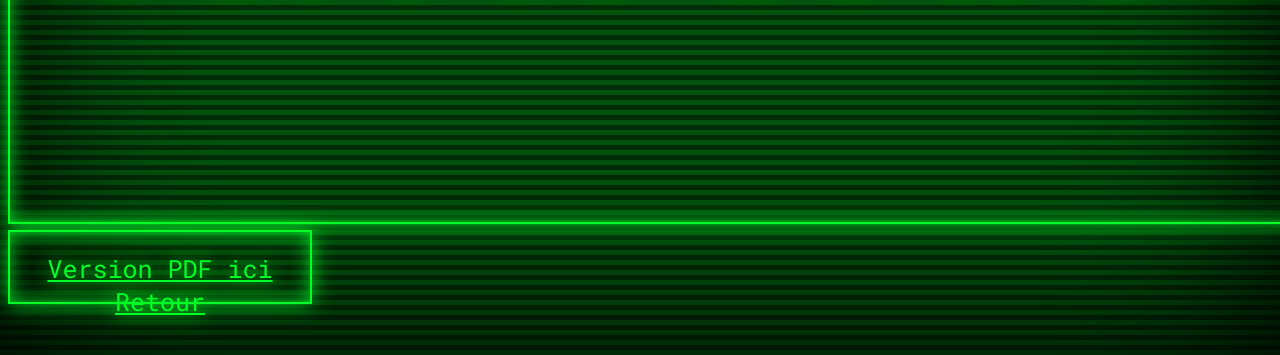
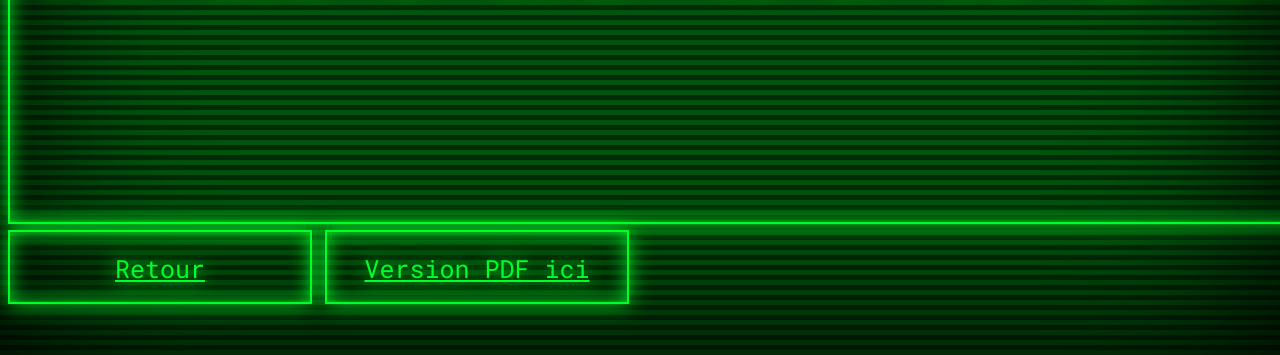
Before and after one commit to adrienchanove/abondance, a PHP site: page /?p=admin in a window 1280 px wide; the page is wider, and only the part inside the window is pictured. Shown: the part 445-800 px from the top of that part. Run offline with PHP 8.4, Linux system fonts and the light colour scheme; the visitor is signed in with stand-in values (Sample User, id 1); data comes from the database, SQL or seed files in the repository; data that the repository does not hold is empty.

Commit message:
V0.7.3
ajout audio booting + bouton retour admin

```diff
--- a/CSS/admin.css
+++ b/CSS/admin.css
@@ -176,7 +176,7 @@ table
 	border: solid 2px #00FF29;
 }
 
-#PDFButton
+#PDFButton, #retour
 {
 	position: absolute;
 	top: 675px;
@@ -188,11 +188,14 @@ table
 
 	box-shadow: 0 0 20px rgba(0,255,41,0.8), inset 0 0 20px rgba(0,255,41,0.8);
 	border: solid 2px #00FF29;
-
-
 }
 
-#PDFButtonText, a
+#PDFButton
+{
+	left: 325px;
+}
+
+#PDFButtonText, a, #retourText
 {
 	margin-top: 20px;
 
--- a/JS/index.js
+++ b/JS/index.js
@@ -23,6 +23,8 @@ let boiteRecherche = document.querySelector("#boiteRecherche");
 let inputText      = document.querySelector("#search");
 let filtre         = document.querySelector("#filtreRecherche");
 let rechercheTable = document.querySelector("#rechercheTable");
+
+//let audio          = document.querySelector("#audioBoot");
 
 let catId = null;
 let subCatId = null;
--- a/vue/adminVue.php
+++ b/vue/adminVue.php
@@ -86,10 +86,12 @@
 					<div id="PDFButtonText">
 						<a href=".?p=logpdf" target="_blank">Version PDF ici</a>
                 	</div>
-                    <div id="retour">
+				</div>
+                <div id="retour">
+                    <div id="retourText">
                         <a href=".?p=compilated" >Retour</a>
                     </div>
-				</div>
+                </div>
 				<div id="tableFrame">
 					<table border=1>
 						<tr>
--- a/vue/compilatedVue.php
+++ b/vue/compilatedVue.php
@@ -4,6 +4,9 @@
         <link rel="stylesheet" type="text/css" href="CSS/main.css">
     </head>
     <body>
+        <audio id="audioBoot">
+            <source src="Audio/snd_booting.mp3" type="audio/mpeg">
+        </audio>
         <div id="buyListFrame">
             <div id="buyListTotal">
                 TOTAL : 0€
--- a/vue/loginVue.php
+++ b/vue/loginVue.php
@@ -9,6 +9,7 @@
     </head>
 
     <body>
+        <audio id="audioBoot" src="Audio/snd_booting.mp3">sdfdgkhqsjhfgb</audio>
 
         <div id="userListFrame">
             <div id="userList">
```
Also changed, not shown: JS/booting.js (+11 -3 lines).
